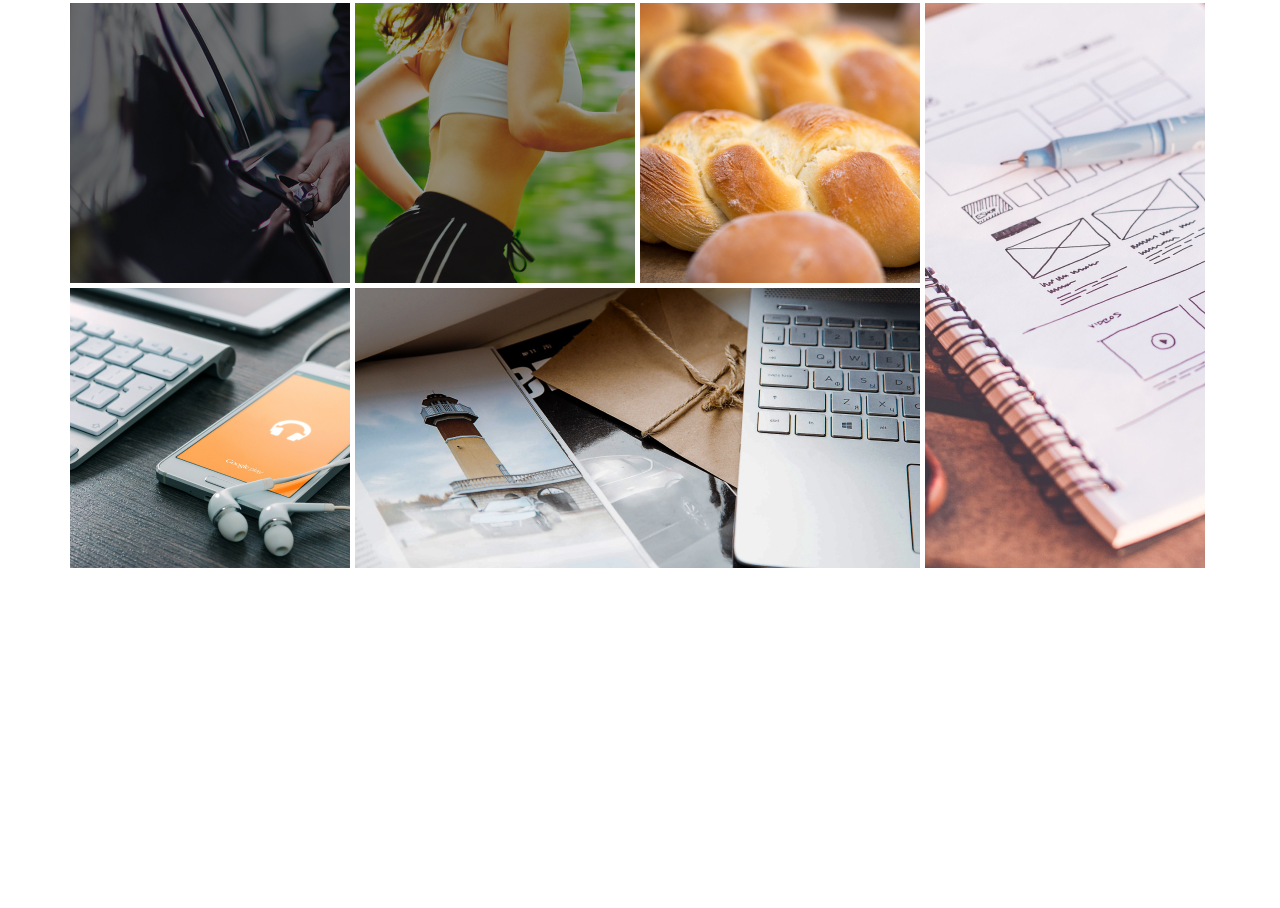
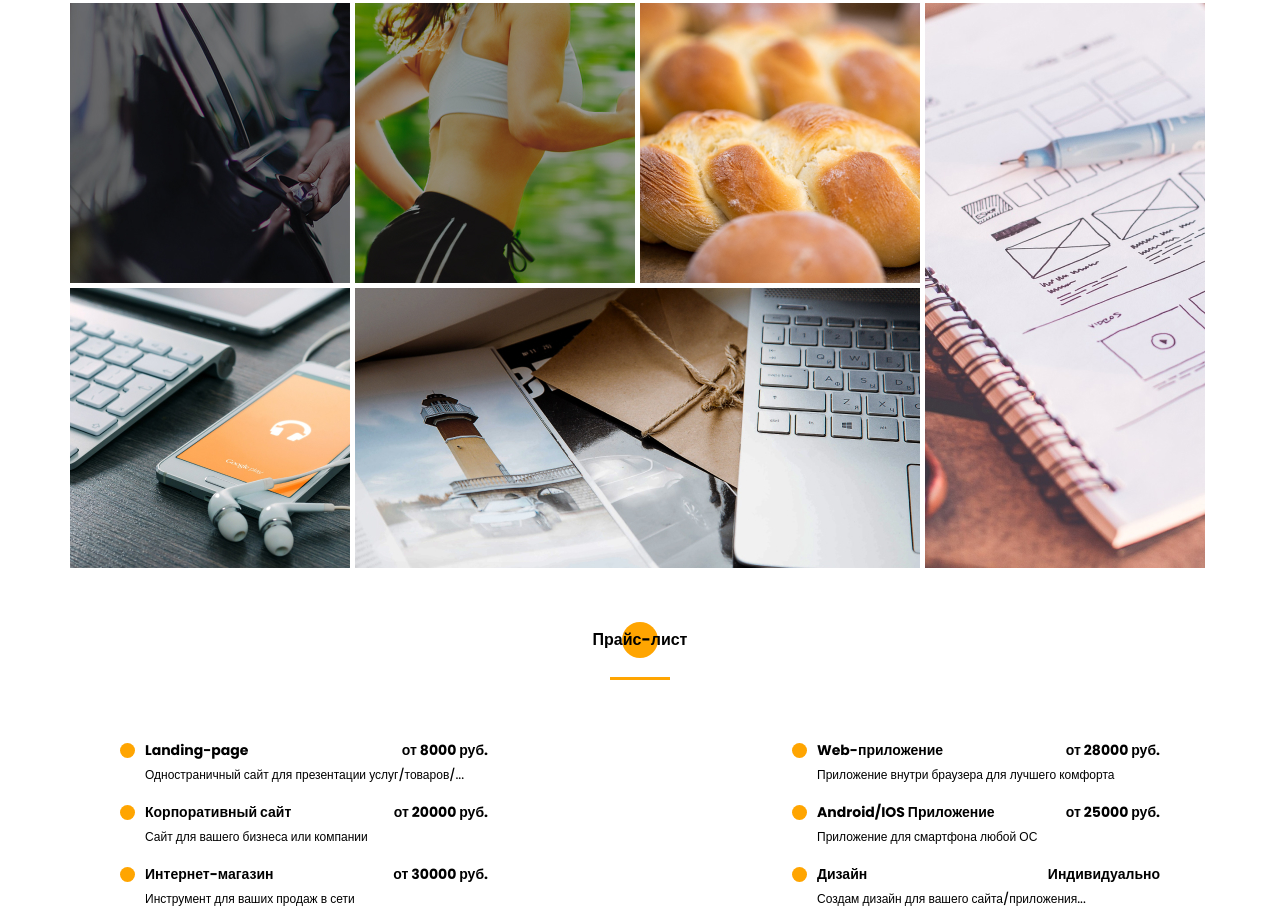
Before and after one commit to tar2ga/portfolio, a website: page src/index.html in a window 1280 px wide. Shown: the part 3676-4584 px from the top of the page. Before the commit the page ends 4244 px from the top, so only its background shows below. Drawn offline with nearby package versions, Linux system fonts and the light colour scheme; files that its build step writes are made by us from their sources.

Commit message:
урок 87 с дз

```diff
--- a/src/index.html
+++ b/src/index.html
@@ -393,6 +393,45 @@
 		</div>
 	</section>
 
+	<section class="pricelist">
+		<div class="container">
+			<h2 class="title title_fz16 title__section-title">Прайс-лист</h2>
+			<div class="divider"></div>
+			<div class="pricelist__wrapper">
+				<div class="pricelist-item">
+					<div class="pricelist-item__service title title_fz14">Landing-page</div>
+					<div class="pricelist-item__price title title_fz14">от 8000 руб.</div>
+					<div class="pricelist-item__desc title title_fz12">Одностраничный сайт для презентации услуг/товаров/...</div>
+				</div>
+				<div class="pricelist-item">
+					<div class="pricelist-item__service title title_fz14">Web-приложение</div>
+					<div class="pricelist-item__price title title_fz14">от 28000 руб.</div>
+					<div class="pricelist-item__desc title title_fz12">Приложение внутри браузера для лучшего комфорта</div>
+				</div>
+				<div class="pricelist-item">
+					<div class="pricelist-item__service title title_fz14">Корпоративный сайт</div>
+					<div class="pricelist-item__price title title_fz14">от 20000 руб.</div>
+					<div class="pricelist-item__desc title title_fz12">Сайт для вашего бизнеса или компании</div>
+				</div>
+				<div class="pricelist-item">
+					<div class="pricelist-item__service title title_fz14">Android/IOS Приложение</div>
+					<div class="pricelist-item__price title title_fz14">от 25000 руб.</div>
+					<div class="pricelist-item__desc title title_fz12">Приложение для смартфона любой ОС</div>
+				</div>
+				<div class="pricelist-item">
+					<div class="pricelist-item__service title title_fz14">Интернет-магазин</div>
+					<div class="pricelist-item__price title title_fz14">от 30000 руб.</div>
+					<div class="pricelist-item__desc title title_fz12">Инструмент для ваших продаж в сети</div>
+				</div>
+				<div class="pricelist-item">
+					<div class="pricelist-item__service title title_fz14">Дизайн</div>
+					<div class="pricelist-item__price title title_fz14">Индивидуально</div>
+					<div class="pricelist-item__desc title title_fz12">Создам дизайн для вашего сайта/приложения...</div>
+				</div>
+			</div>
+		</div>
+	</section>
+
 	<script src="js/script.js"></script>
 </body>
 </html>
--- /dev/null
+++ b/src/sass/blocks/_pricelist.scss
@@ -0,0 +1,36 @@
+.pricelist {
+	padding-top: 60px;
+	&__wrapper {
+		margin: 60px 50px 0 50px;
+		display: grid;
+		grid-template-columns: repeat(2, 368px);
+		justify-content: space-between;
+		row-gap: 18px;
+	}
+	&-item {
+		position: relative;
+		display: grid;
+		grid-template-columns: auto auto;
+		justify-content: space-between;
+		&__service {
+			padding-left: 25px;
+			@include before-circle;
+			&:before {
+				height: 15px;
+				width: 15px;
+				top: 3px;
+			}
+		}
+		&__price {
+			text-align: right;
+			grid-column: 2;
+		}
+		&__desc {
+			margin-top: 5px;
+			padding-left: 25px;
+			grid-column: 1 / 3;
+			grid-row: 2;
+			font-weight: 500;
+		}
+	}
+}
--- a/src/sass/blocks/_skills.scss
+++ b/src/sass/blocks/_skills.scss
@@ -28,6 +28,7 @@
 		&-desc {
 			margin-top: 15px;
 			margin-bottom: 0;
+			font-weight: 500;
 		}
 	}
 	&__progress-wrapper {
--- a/src/sass/style.scss
+++ b/src/sass/style.scss
@@ -13,6 +13,7 @@
 @import 'blocks/resume';
 @import 'blocks/skills';
 @import 'blocks/portfolio';
+@import 'blocks/pricelist.scss';
 
 * {
     font-family: 'Poppins', sans-serif;
```
